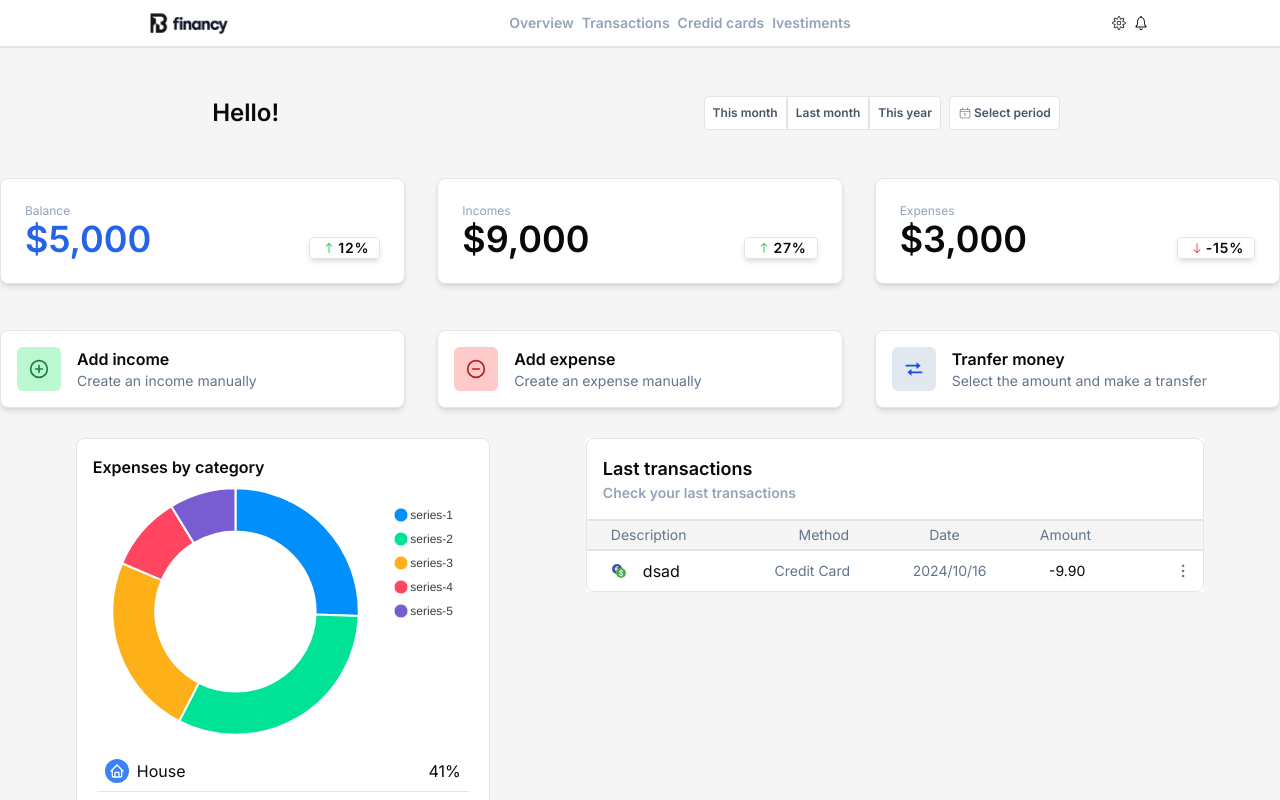
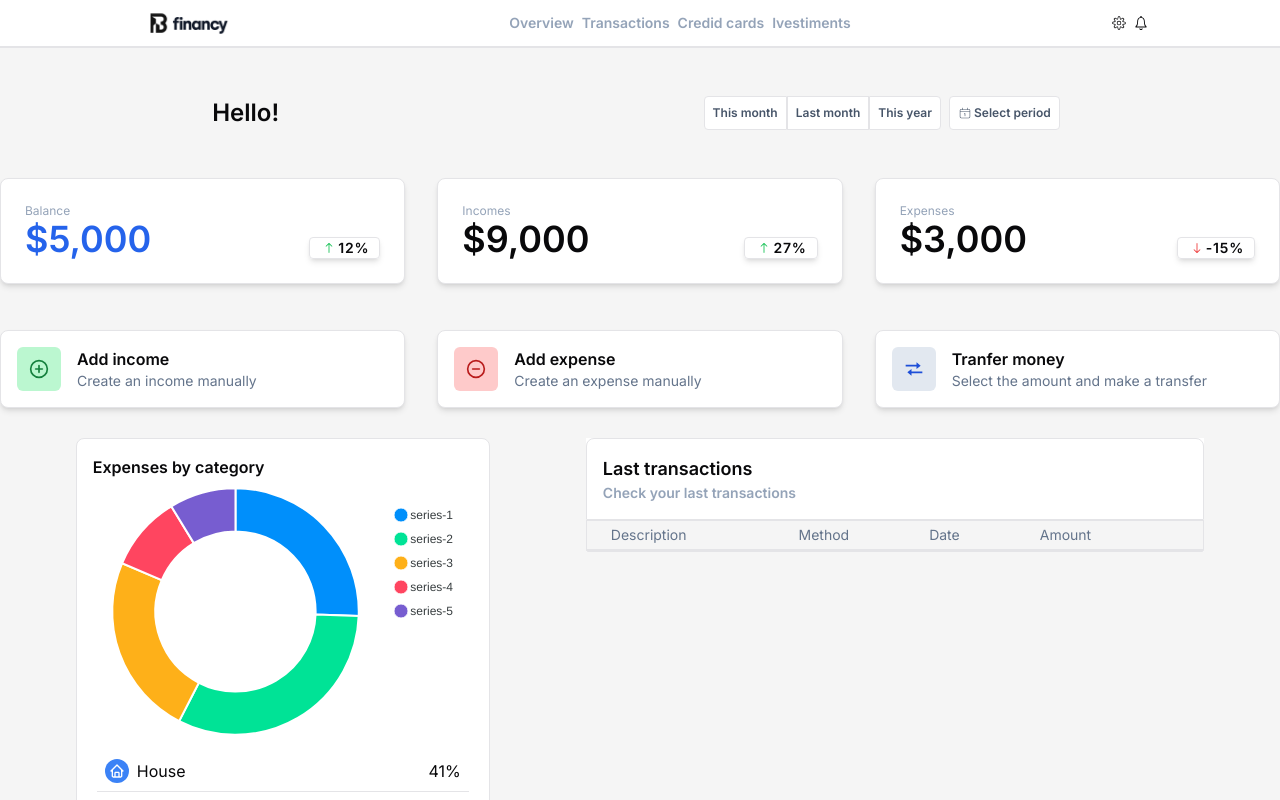
Before and after one commit to Pedroo07/B-Finances, a Next.js app: page / in a window 1280 px wide. Shown: the top 800 px of the page. Built offline with nearby package versions, Linux system fonts and the light colour scheme.

Commit message:
Displaying transactions on screen

```diff
--- a/app/components/main.tsx
+++ b/app/components/main.tsx
@@ -5,13 +5,13 @@ import { CiCalendarDate } from "react-icons/ci";
 import { IoIosArrowRoundUp, IoIosArrowRoundDown } from "react-icons/io";
 import { FiMinusCircle, FiPlusCircle } from "react-icons/fi";
 import { BiTransfer, BiHome } from "react-icons/bi";
-import { FcCurrencyExchange } from "react-icons/fc";
 import Chart from "react-apexcharts"
 import { Dialog, DialogFooter, DialogHeader, DialogTitle, DialogTrigger,DialogContent } from '@/components/ui/dialog';
 import { Input } from "@/components/ui/input"
 import { Select, SelectContent, SelectGroup, SelectItem, SelectTrigger, SelectValue, SelectLabel } from '@/components/ui/select';
 import { Button } from '@/components/ui/button';
 import {Income} from "../incomes"
+import  TransactionItem  from './transactions';
 
 
 
@@ -57,6 +57,13 @@ export const Main: FC = () => {
     const handlePriceChange = (event: ChangeEvent<HTMLInputElement>): void => {
         const newValue = +event.target.value
         setPrice(newValue)
+    }
+
+    const handleDeleteItem = (id: number) => {
+        const itemArray = items.filter(item => {
+            return item.id !== id
+        })
+        setItems(itemArray)
     }
 
     const handleAddNewItem = () => {
@@ -220,13 +227,9 @@ export const Main: FC = () => {
                         </div>
                         <div className='border rounded-b-lg '>
                             <ul className='divide-y'>
-                                <li className='flex justify-between items-center p-2'>
-                                    <p className='flex gap-4 items-center pr-8 pl-4'><FcCurrencyExchange />dsad</p>
-                                    <p className='text-slate-500 text-sm'>Credit Card</p>
-                                    <p className='text-slate-500 text-sm'>2024/10/16</p>
-                                    <p className='text-sm pr-8'>-9.90</p>
-                                    <p className='rotate-90 font-semibold text-slate-500'><button>...</button></p>
-                                </li>
+                                {items.map((item => (
+                                    <TransactionItem  key={item.id} item={item} onDelete={handleDeleteItem} />
+                                )))}
                             </ul>
                         </div>
                     </main>
--- /dev/null
+++ b/app/components/transactions.tsx
@@ -0,0 +1,31 @@
+import React from 'react'
+import { FcCurrencyExchange } from 'react-icons/fc'
+
+
+export type Item = {
+    id: number
+    description: string
+    date: string
+    amount: number
+    method: string
+}
+
+type TransactionItemProps = {
+    item: Item
+    onDelete: (id: number) => void
+}
+
+ const TransactionItem: React.FC<TransactionItemProps> = ({item, onDelete}) => {
+    return (
+            <li className='flex justify-between items-center p-2'>
+                <p className='flex gap-4 items-center pr-8 pl-4'><FcCurrencyExchange />{item.description}</p>
+                <p className='text-slate-500 text-sm'>{item.method}</p>
+                <p className='text-slate-500 text-sm'>{item.date}</p>
+                <p className={`text-sm pr-8 ${
+                    item.amount > 0 ? 'text-green-500' : 'text-red-500'
+                }`}>{item.amount > 0 ? '+' : '-'}{item.amount}</p>
+                <p className='font-semibold text-slate-500 px-2'><button onClick={() => {onDelete(item.id)}}>X</button></p>
+            </li>
+    )
+}
+export default TransactionItem
```
